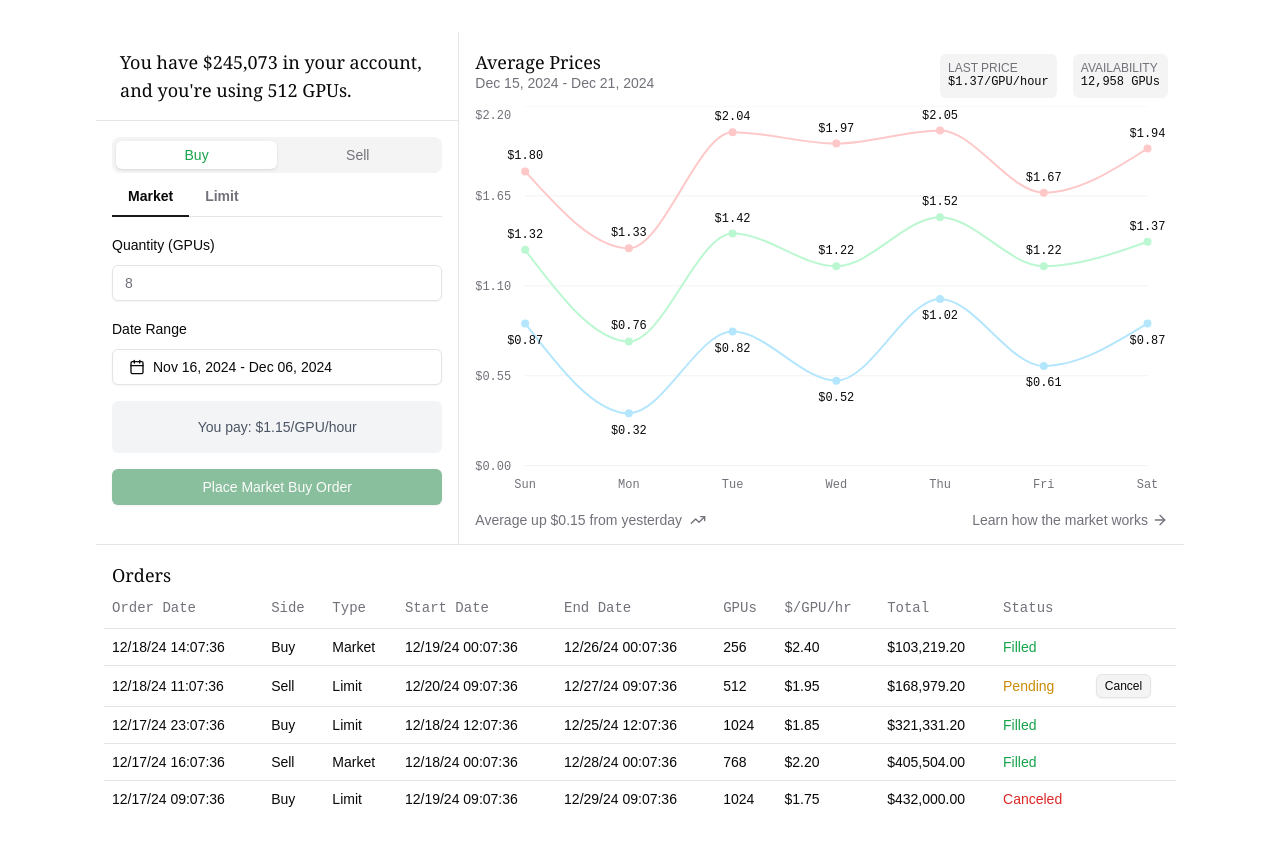
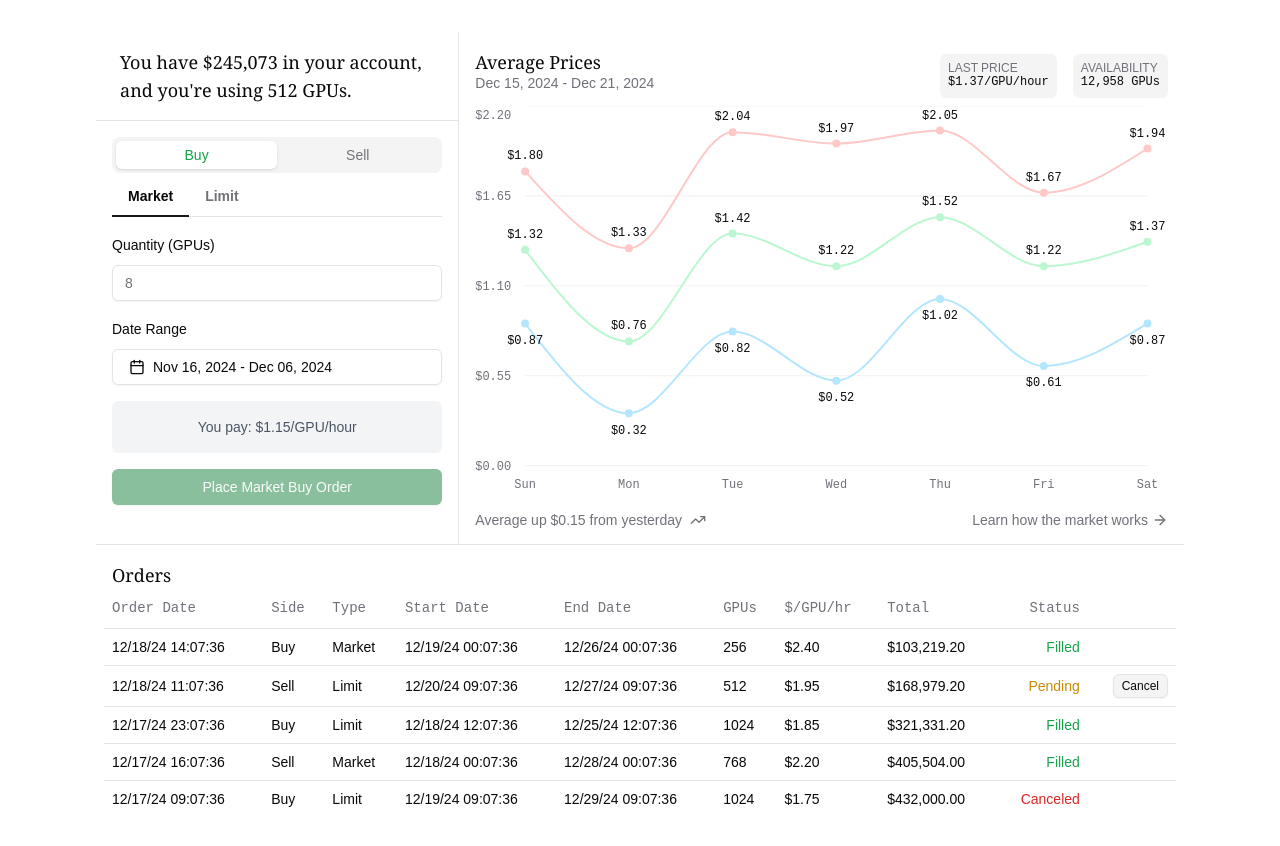
Before and after one commit to darzyx/gpu-auction-house, a Next.js app: page / in a window 1280 px wide. Shown: the top 846 px of the page. Built offline with nearby package versions, Linux system fonts and the light colour scheme.

Commit message:
Format last col for data table

```diff
--- a/src/components/orders/columns.tsx
+++ b/src/components/orders/columns.tsx
@@ -51,17 +51,18 @@ const ordersColumns: ColumnDef<TOrder>[] = [
     },
     {
         accessorKey: "status",
-        header: "Status",
+        header: () => <div className="text-right">Status</div>,
         cell: ({ row }) => {
             const v = row.getValue("status") as string;
             const color = v === "Filled" ? "text-green-600" : v === "Pending" ? "text-yellow-600" : "text-red-600";
-            return <div className={color}>{v}</div>;
+            return <div className={color + " text-right"}>{v}</div>;
         },
     },
     {
         id: "actions",
         cell: ({ row: { original } }) => {
             return original.status === "Pending" ? (
+                <div className="flex justify-end">
                     <Button
                         variant="outline"
                         size="sm"
@@ -69,6 +70,7 @@ const ordersColumns: ColumnDef<TOrder>[] = [
                     >
                         Cancel
                     </Button>
+                </div>
             ) : null;
         },
     },
```
Also changed, not shown: src/components/orders/index.tsx (+0 -61 lines). Lines whose indentation alone changed are shown as unchanged.
